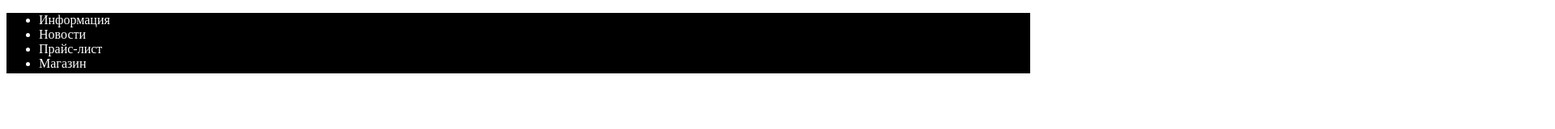
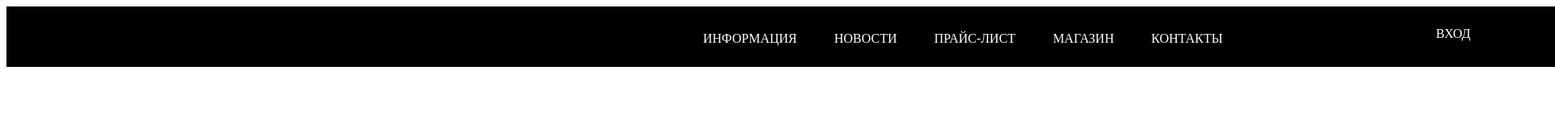
Before and after one commit to Ilya-Kuzznetsov/292029-barbershop, a plain HTML site: page index.html in a window 1280 px wide. Shown: the top 160 px of the page at 81% size, 1920 px wide, since content can reach past the window. Drawn offline with Linux system fonts and the light colour scheme.

Commit message:
Шапка только с текстом и без иконок
просто черная шапка меню без иконок

```diff
--- a/css/style.css
+++ b/css/style.css
@@ -1,9 +1,38 @@
+body{
+    width: 2560px;
+    height: 1756px;
+}
 .page-header{ /* Стили для хэдера*/
+    position: relative;
     display: block;
     background-color: #000000;
     color: white;
-    width: auto;
     height: 75px;
 
+}
+ul{
+    display: block;
+    position: absolute;
+    top: 15px;
+    left: 820px;
+}
+li{
+    display: inline-block;
+    margin-right: 42px;
+    text-decoration: none;
+    font-size: 16px;
+    font-family: bold;
+}
+.menu-links{
+    color: white;
+    text-decoration: none;
+    font-family: PT Sans Narrow;
 
 }
+.login{
+    position: absolute;
+    top: 25px;
+    right: 750px;
+    width: 45px;
+    height: 16px;
+}
--- a/index.html
+++ b/index.html
@@ -9,15 +9,17 @@
     <header class="page-header">
       <nav class="main-menu">
         <ul>
-          <li>Информация</li>
-          <li>Новости</li>
-          <li>Прайс-лист</li>
-          <li>Магазин</li>
-          <li>Контакты</li>
+          <li><a class="menu-links" href="#">ИНФОРМАЦИЯ</a></li>
+          <li><a class="menu-links" href="#">НОВОСТИ</a></li>
+          <li><a class="menu-links" href="#">ПРАЙС-ЛИСТ</a></li>
+          <li><a class="menu-links" href="#">МАГАЗИН</a></li>
+          <li><a class="menu-links" href="#">КОНТАКТЫ</a></li>
         </ul>
-      </nav>
-
-
+        <div class="login">
+          <!-- <img> ДОБАВИТЬ СЮДА ИКОНКУ ВХОДА  -->
+          <a href="#" class="menu-links">ВХОД</a>
+        </div>
+    </nav>
     </header>
 
 
```
